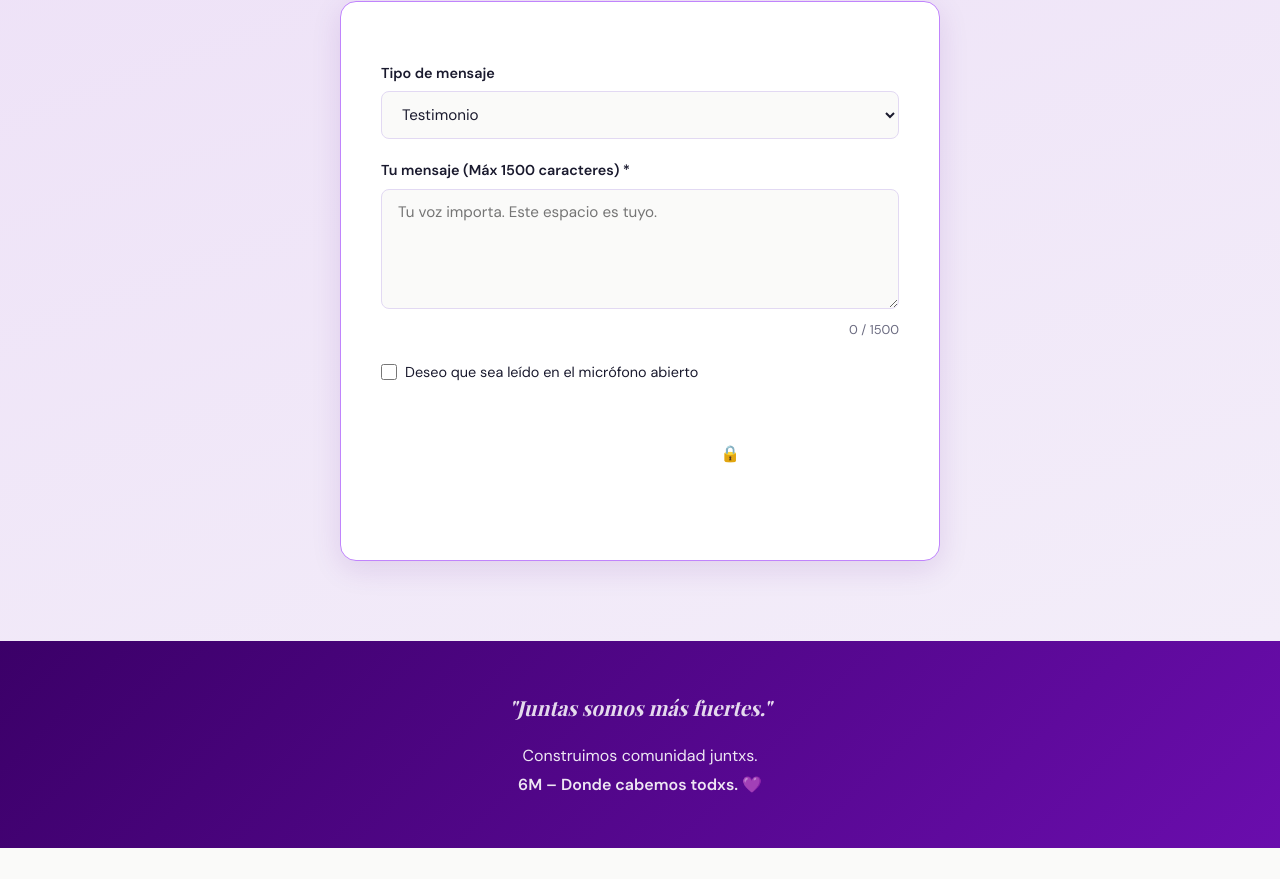
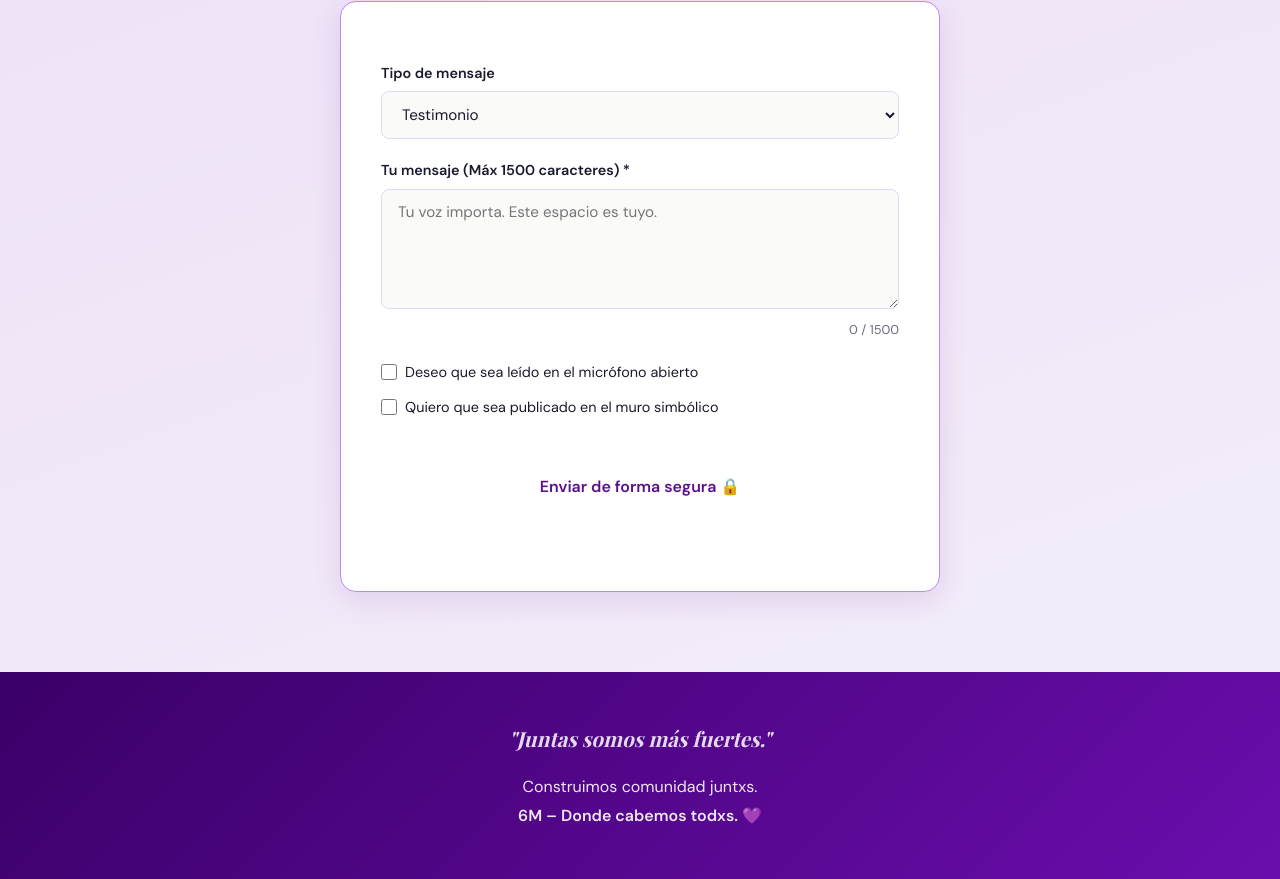
Before and after one commit to Emilio199307/6m-evento, a website: page public/index.html in a window 1280 px wide. Shown: the part 2928-3807 px from the top of the page. Before the commit the page ends 3776 px from the top, so only its background shows below. Drawn offline with nearby package versions, Linux system fonts and the light colour scheme; a web font is replaced by a local one.

Commit message:
ajuste en botones de interaccion

```diff
--- a/public/index.html
+++ b/public/index.html
@@ -137,10 +137,10 @@
 
                 <div class="check-group">
                     <label class="check-label"><input type="checkbox" id="anon-micro"> Deseo que sea leído en el micrófono abierto</label>
-
+                    <label class="check-label"><input type="checkbox" id="anon-muro"> Quiero que sea publicado en el muro simbólico</label>
                 </div>
 
-                <button type="submit" class="btn btn-secondary w-100">Enviar de forma segura 🔒</button>
+                <button type="submit" class="btn btn-primary w-100">Enviar de forma segura 🔒</button>
                 <div id="anon-msg" aria-live="polite"></div>
             </form>
         </section>
--- a/public/script.js
+++ b/public/script.js
@@ -59,7 +59,7 @@ document.getElementById('form-anonimo').addEventListener('submit', async (e) =>
         tipo: document.getElementById('anon-tipo').value,
         texto: texto,
         leer_microfono: document.getElementById('anon-micro').checked,
-        publicar_muro: document.getElementById('anon-muro').checked
+        publicar_muro: false // <-- ¡AQUÍ ESTÁ EL CAMBIO! Ya no busca el elemento borrado.
     };
 
     const res = await fetch('/api/testimonios', {
```
